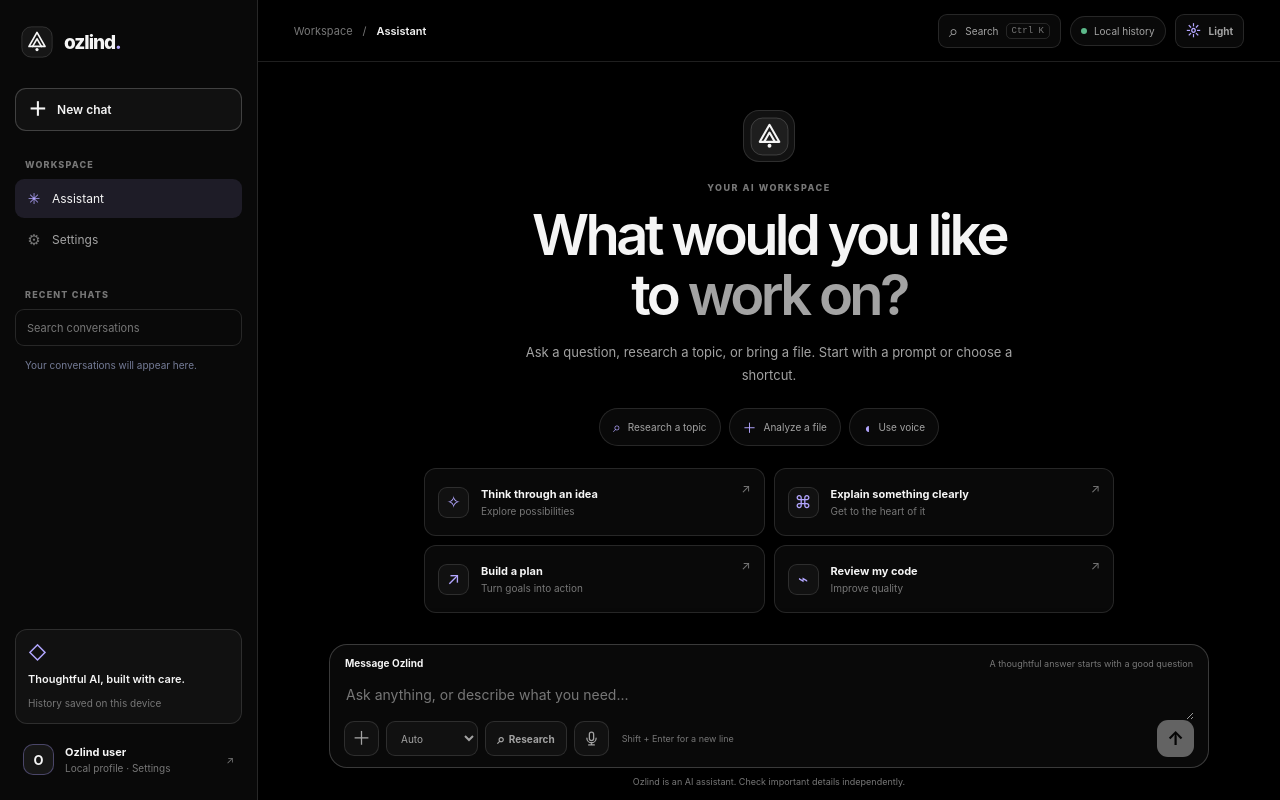
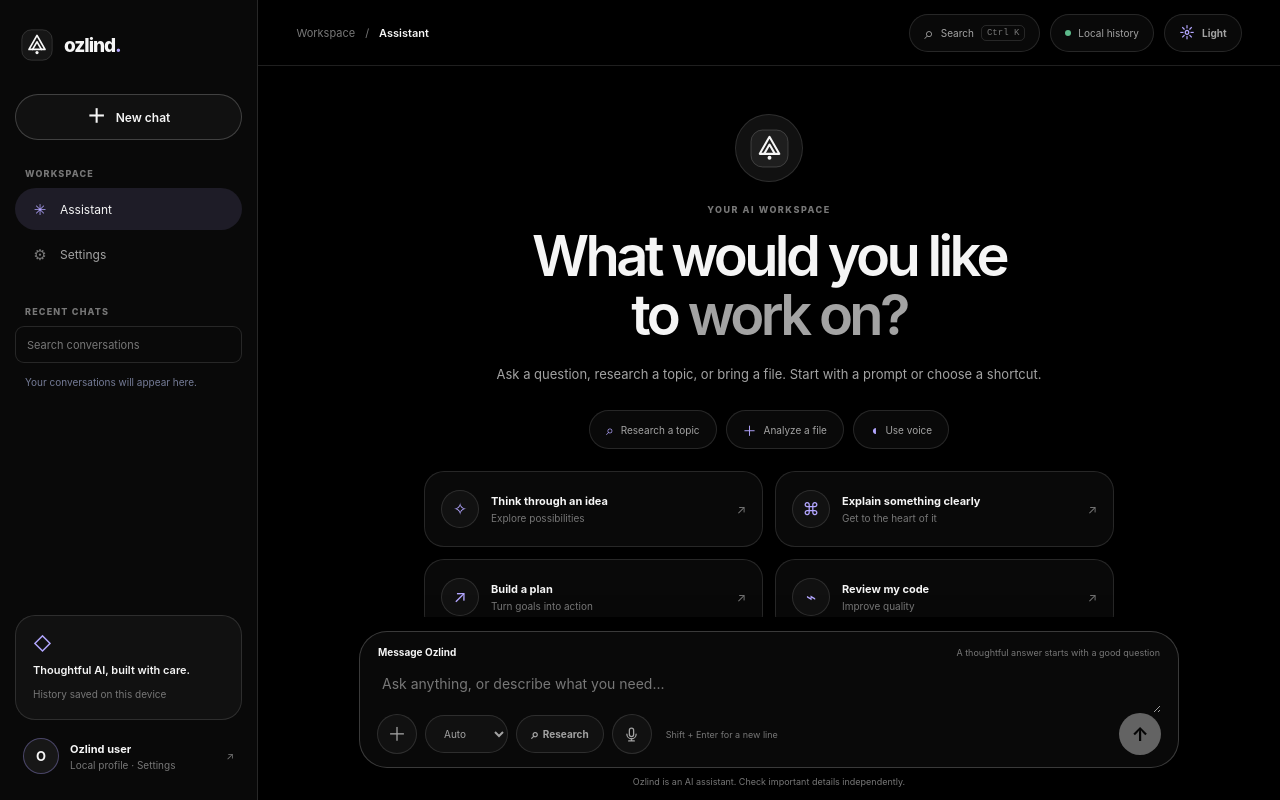
Before and after one commit to athulkrishnak047/ozlind-, a Next.js app: page /workspace in a window 1280 px wide. Built offline with nearby package versions, Linux system fonts and the light colour scheme.

Commit message:
Polish Ozlind UI alignment and rounded pill geometry

```diff
--- a/src/app/ozlind-design.css
+++ b/src/app/ozlind-design.css
@@ -593,3 +593,131 @@ html[data-motion="reduced"] *,html[data-motion="reduced"] *::before,html[data-mo
   animation-iteration-count: 1 !important;
   transition-duration: .01ms !important;
 }
+
+
+/* Ozlind UI alignment + rounded geometry refinement (2026-11-28).
+   Shared spacing, predictable alignment, pill controls and softer surfaces.
+   Keep large content panels rounded-rectangle; use full pills for controls/chips. */
+:root {
+  --oz-space-1: 4px;
+  --oz-space-2: 8px;
+  --oz-space-3: 12px;
+  --oz-space-4: 16px;
+  --oz-space-5: 20px;
+  --oz-space-6: 24px;
+  --oz-radius-control: 999px;
+  --oz-radius-icon: 50%;
+  --oz-radius-card: 22px;
+  --oz-radius-panel: 26px;
+}
+.workspace { min-height: 100svh; }
+.sidebar { padding-top: 22px; padding-bottom: 18px; }
+.brand { min-height: 42px; margin-bottom: 28px; }
+.brand-symbol { width: 38px; height: 38px; border-radius: 50%; }
+.brand-symbol span { border-radius: 50%; }
+.new-chat-button {
+  min-height: 46px; justify-content: center; border-radius: var(--oz-radius-control);
+  padding-inline: 17px;
+}
+.sidebar-section { margin-top: 28px; }
+.nav-item {
+  min-height: 42px; margin: 3px 0; padding: 0 14px;
+  border-radius: var(--oz-radius-control); align-items: center;
+}
+.nav-item > span { display: inline-grid; width: 20px; height: 20px; place-items: center; }
+.sidebar-note { border-radius: 20px; padding: 17px; }
+.profile-avatar { border-radius: 50%; width: 36px; height: 36px; }
+.topbar {
+  min-height: 66px; padding-inline: clamp(18px,3vw,42px);
+  align-items: center;
+}
+.breadcrumbs { min-width: 0; }
+.topbar-actions { gap: 10px; }
+.privacy-pill,.connect-button,.workspace-command-trigger,.theme-toggle {
+  min-height: 38px; border-radius: var(--oz-radius-control); padding-inline: 14px;
+}
+.mobile-nav-toggle { border-radius: 50%; width: 40px; height: 40px; }
+.welcome {
+  width: min(100% - 56px, 820px); padding: clamp(36px,6vh,68px) 0 42px;
+  gap: 0;
+}
+.welcome-mark { width: 68px; height: 68px; border-radius: 50%; }
+.welcome-kicker { margin-top: 22px; }
+.welcome h1 { max-width: 760px; text-wrap: balance; line-height: 1.06; }
+.welcome-copy { max-width: 560px; margin: 17px 0 25px; }
+.welcome-quick-actions { display: flex; flex-wrap: wrap; justify-content: center; gap: 9px; }
+.welcome-quick-actions button {
+  min-height: 39px; border-radius: var(--oz-radius-control); padding: 0 16px;
+}
+.suggestion-grid { gap: 12px; }
+.suggestion-card {
+  min-height: 76px; padding: 15px 16px; border-radius: 20px;
+  align-items: center;
+}
+.suggestion-icon { width: 38px; height: 38px; flex-basis: 38px; border-radius: 50%; }
+.suggestion-arrow { align-self: center; }
+.conversation { width: min(100% - 64px, 820px); }
+.conversation-heading { align-items: center; min-height: 40px; }
+.conversation-tools { display: flex; flex-wrap: wrap; align-items: center; gap: 7px; }
+.conversation-tools button,.message-actions button {
+  min-height: 32px; padding-inline: 12px; border-radius: var(--oz-radius-control);
+}
+.message-avatar { border-radius: 50%; }
+.message-row.user .message-body { border-radius: 22px; padding: 13px 17px; }
+.message-content,.rich-text { line-height: 1.78; }
+.composer-area { width: min(100% - 56px, 820px); padding-top: 14px; }
+.composer {
+  border-radius: 28px; padding: 14px 17px 12px;
+}
+.composer textarea { min-height: 48px; padding-inline: 5px; }
+.composer-options { align-items: center; gap: 8px; }
+.attach-button,.voice-button,.send-button {
+  border-radius: 50%; width: 40px; height: 40px; flex-basis: 40px;
+}
+.model-select,.web-search-button {
+  min-height: 38px; border-radius: var(--oz-radius-control) !important;
+  padding-inline: 14px !important;
+}
+.send-button { width: 42px; height: 42px; flex-basis: 42px; }
+.attachment-chip { border-radius: var(--oz-radius-control); padding: 6px 12px; }
+.error-banner { border-radius: 18px; padding: 11px 14px; }
+.command-dialog { border-radius: 26px; }
+.command-option { min-height: 42px; border-radius: 14px; }
+.settings-shell { align-items: stretch; }
+.settings-rail { padding: 24px 16px; }
+.settings-rail-link { min-height: 40px; border-radius: var(--oz-radius-control); padding-inline: 14px; }
+.settings-content { min-width: 0; }
+.settings-header { align-items: center; }
+.settings-card { border-radius: 22px; padding: 20px; }
+.settings-profile-fields input { min-height: 42px; border-radius: 14px; padding-inline: 14px; }
+.settings-theme-choice { border-radius: var(--oz-radius-control); }
+.site-primary-cta,.site-secondary-cta {
+  min-height: 44px; border-radius: var(--oz-radius-control); padding: 0 20px;
+}
+.site-product-preview,.site-preview-window,.site-capability-card,.site-approach-aside {
+  border-radius: 24px;
+}
+.site-preview-prompt { border-radius: 18px; }
+button,a,input,textarea,select { -webkit-tap-highlight-color: transparent; }
+@media (max-width: 760px) {
+  .sidebar { padding-top: max(18px,env(safe-area-inset-top)); }
+  .brand { margin-bottom: 22px; }
+  .topbar { min-height: 58px; padding-inline: 12px; }
+  .connect-button { min-height: 36px; border-radius: var(--oz-radius-control); }
+  .welcome { width: calc(100% - 30px); padding: 30px 0 24px; }
+  .welcome-mark { width: 58px; height: 58px; }
+  .suggestion-card { min-height: 68px; border-radius: 17px; }
+  .conversation { width: calc(100% - 30px); }
+  .composer-area { width: calc(100% - 18px); padding-bottom: max(12px,env(safe-area-inset-bottom)); }
+  .composer { border-radius: 24px; padding: 11px 12px 10px; }
+  .attach-button,.voice-button { width: 36px; height: 36px; flex-basis: 36px; }
+  .send-button { width: 39px; height: 39px; flex-basis: 39px; }
+  .settings-rail-link { border-radius: var(--oz-radius-control); }
+  .settings-card { border-radius: 18px; padding: 16px; }
+}
+@media (max-width: 390px) {
+  .welcome { width: calc(100% - 24px); }
+  .suggestion-grid { gap: 8px; }
+  .composer-options { gap: 4px; }
+  .model-select,.web-search-button { min-height: 34px; padding-inline: 10px !important; }
+}
```
